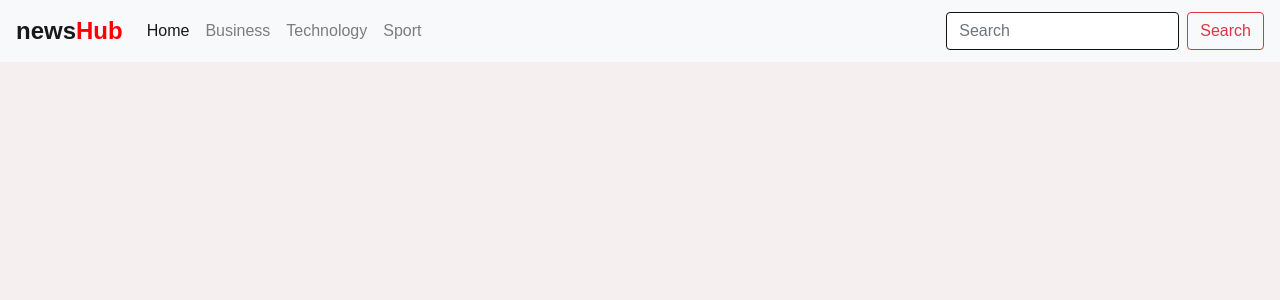
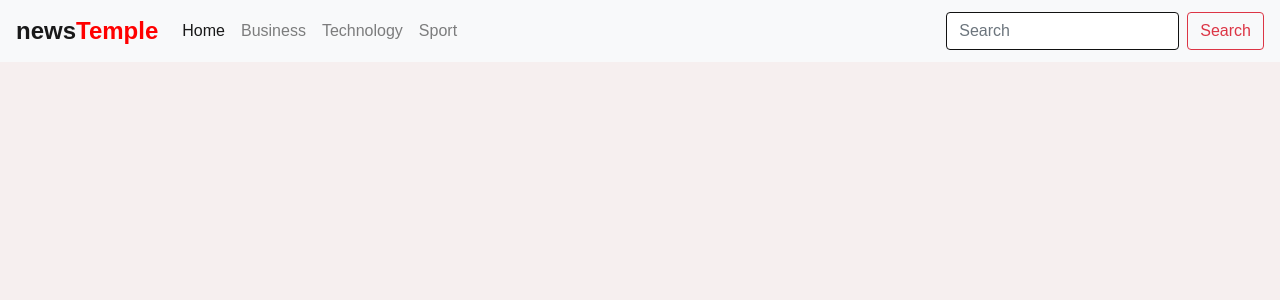
Before and after one commit to FemiOluwadamilola/news-temple, a Node project: template views/news.ejs in a window 1280 px wide. Shown: the top 300 px of the page. Run offline with Node 20 templates, Linux system fonts and the light colour scheme; the template is opened without the code that fills it, so the values that code supplies are empty; some libraries are stand-ins or nearby versions.

Commit message:
Update news.ejs

```diff
--- a/views/news.ejs
+++ b/views/news.ejs
@@ -1,6 +1,6 @@
 <nav class="navbar navbar-expand-lg navbar-light bg-light navbar-fixed-top fixed-top">
     <a class="navbar-brand" href="/" style="font-weight: 700;
-    font-size: 24px;">news<span style="color:red;">Hub</span></a>
+    font-size: 24px;">news<span style="color:red;">Temple</span></a>
     <button class="navbar-toggler" type="button" data-toggle="collapse" data-target="#navbarSupportedContent"
         aria-controls="navbarSupportedContent" aria-expanded="false" aria-label="Toggle navigation">
         <span class="navbar-toggler-icon"></span>
```
